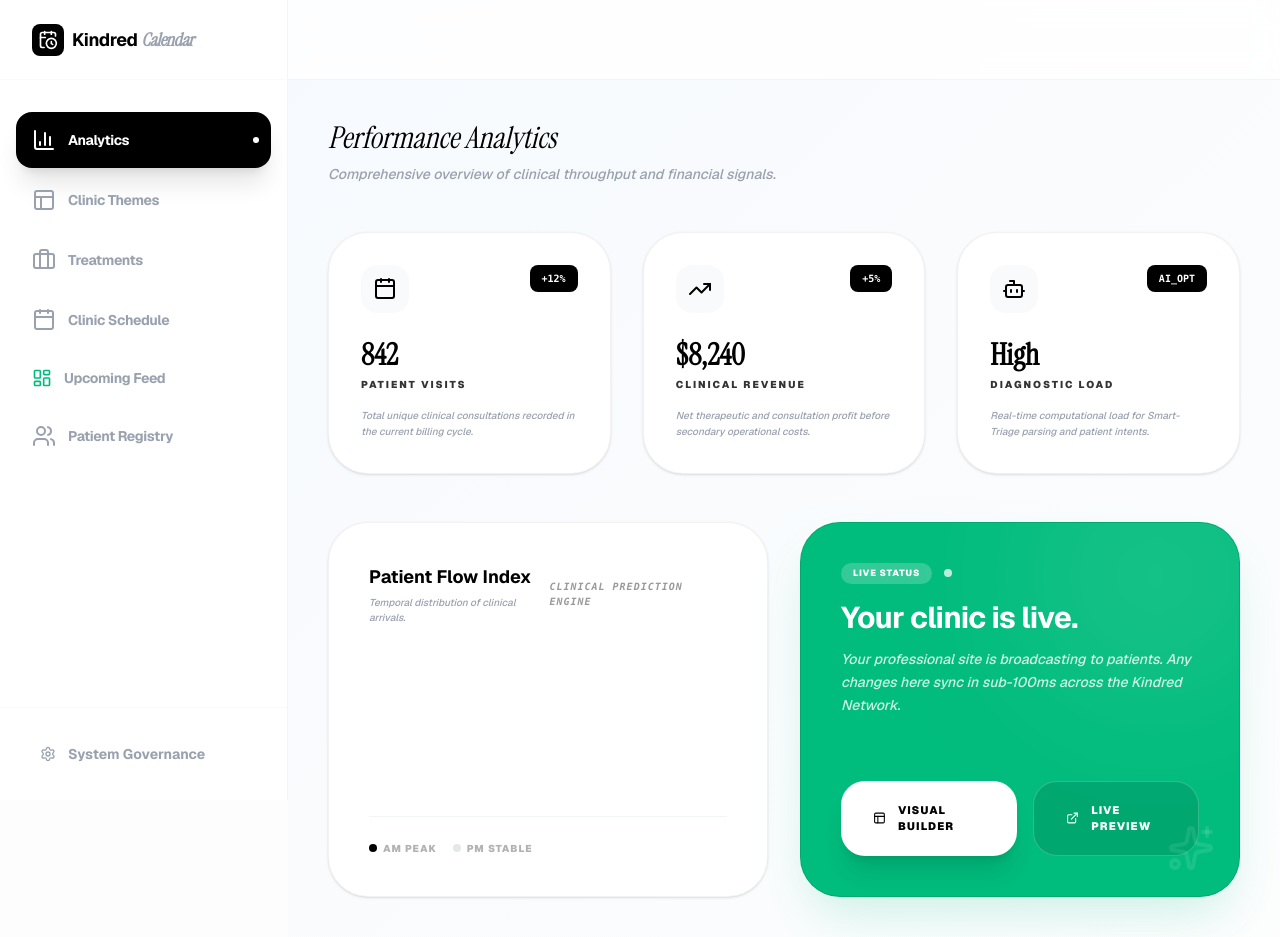
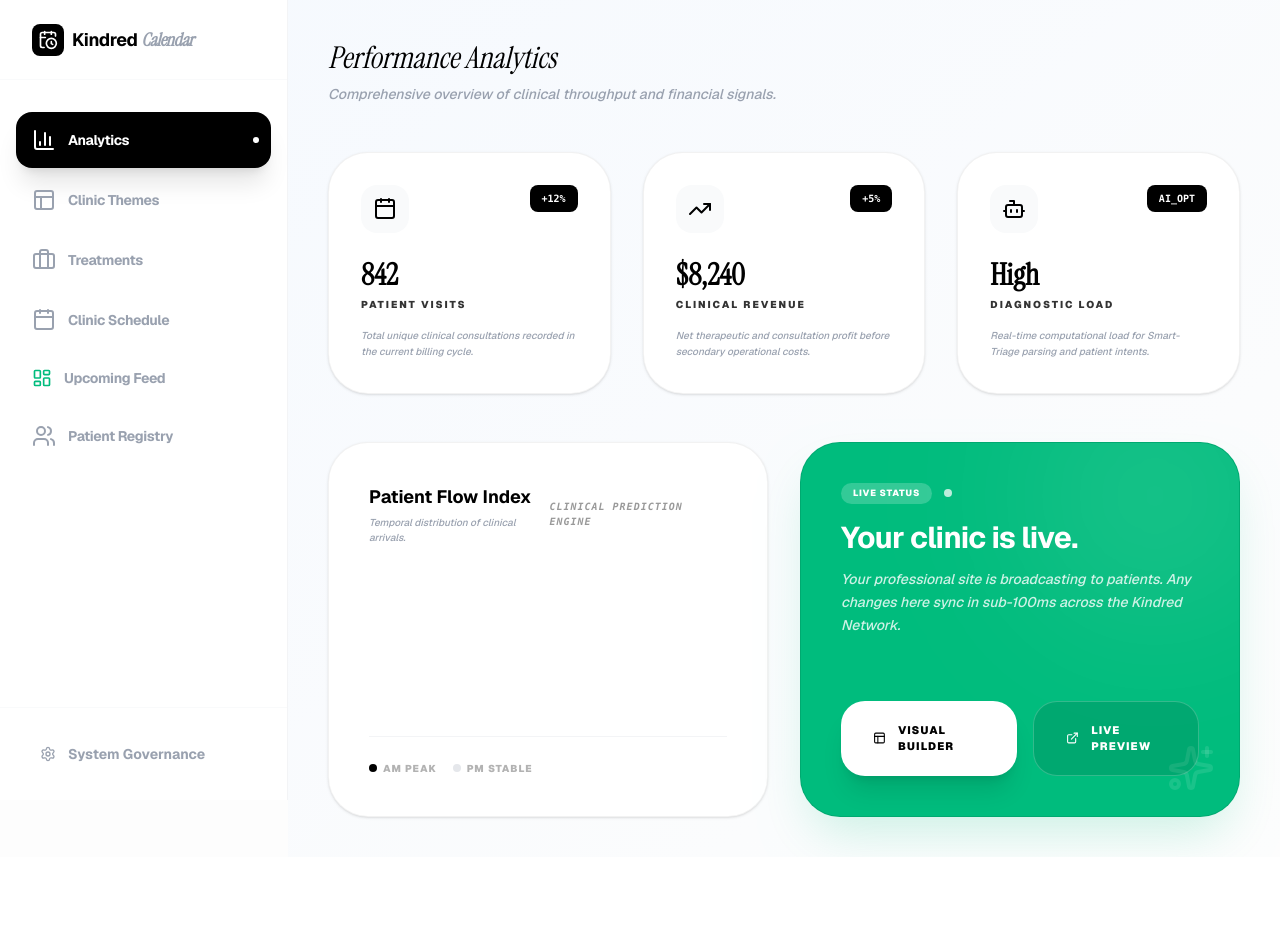
Before and after one commit to FlexSlotCustom0/FlexSlotCustom, a Next.js app in the folder frontend/: page /dashboard/owner in a window 1280 px wide. After the commit the page ends 857 px from the top, so only its background shows below. Built offline with nearby package versions, Linux system fonts and the light colour scheme.

Commit message:
Update page.tsx

```diff
--- a/frontend/src/app/dashboard/owner/page.tsx
+++ b/frontend/src/app/dashboard/owner/page.tsx
@@ -94,14 +94,7 @@ export default function OwnerDashboard() {
       </aside>
 
       <main className={`flex-1 flex flex-col overflow-y-auto bg-gradient-to-br ${getThemeColor()} to-transparent transition-all duration-1000`}>
-        <header className="h-20 bg-white/80 backdrop-blur-md border-b border-gray-100 flex items-center justify-between px-10 sticky top-0 z-[60]">
 
-          <div className="flex items-center gap-6">
-
-
-
-          </div>
-        </header>
 
         <div className="p-10 max-w-7xl mx-auto w-full space-y-12">
           {activeTab === "overview" && <OverviewSection activeTemplate={activeTemplate} />}
```
